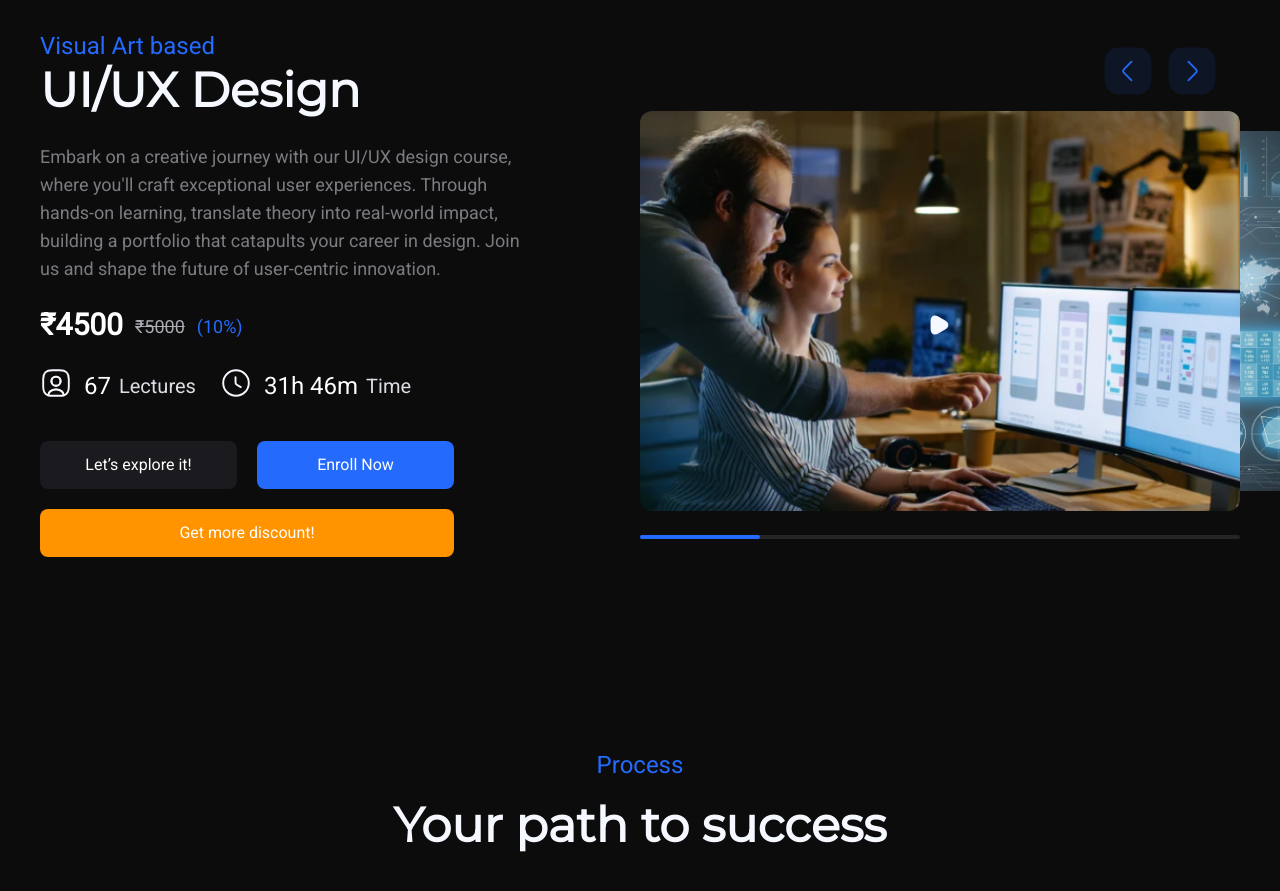
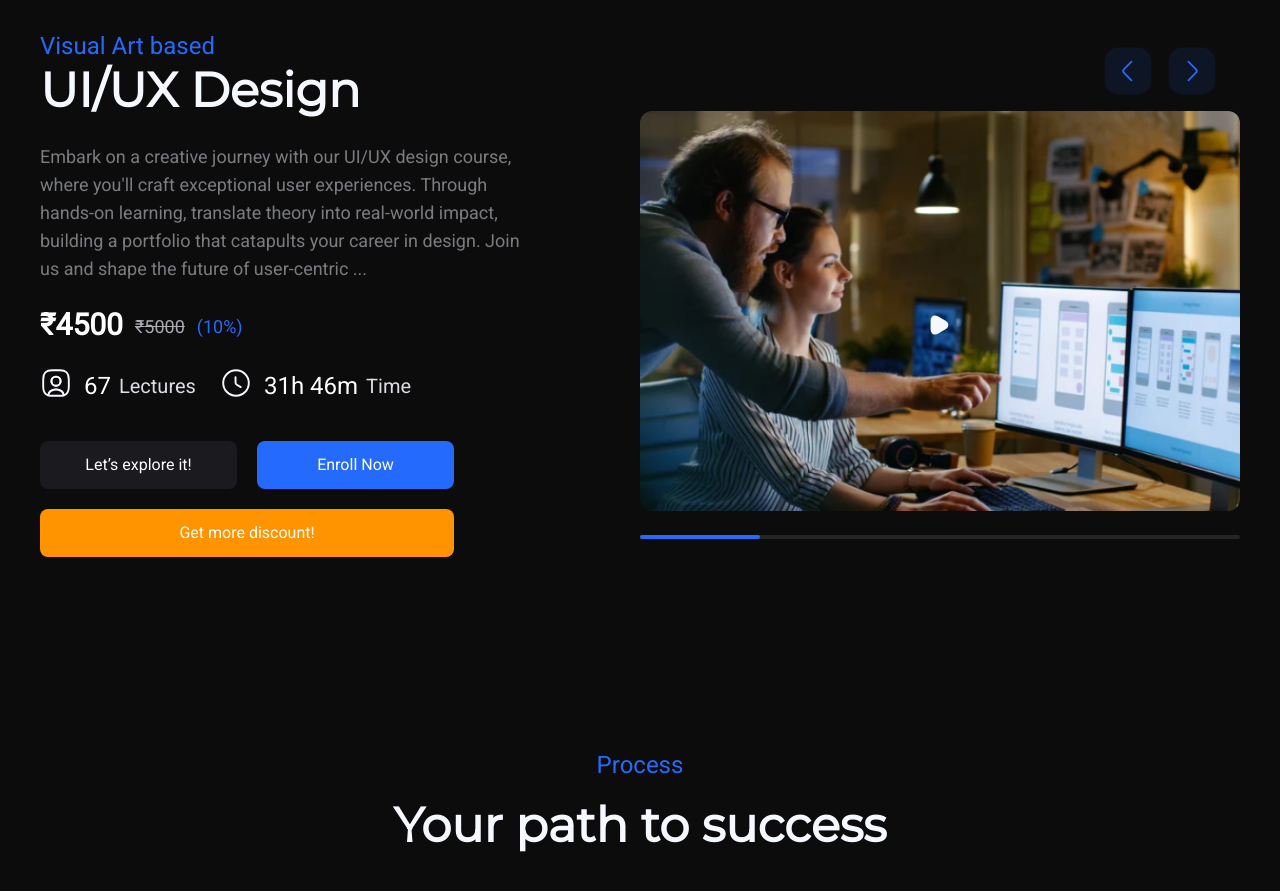
Before and after one commit to jrTilak/edubrain-temp, a React (Vite) app: page / in a window 1280 px wide. Shown: the part 2340-3231 px from the top of the page. Built offline with nearby package versions, Linux system fonts and the light colour scheme.

Commit message:
Refactor CourseSection component and add SwipeCarousel component

```diff
--- a/src/pages/Home/CourseSection.tsx
+++ b/src/pages/Home/CourseSection.tsx
@@ -6,8 +6,9 @@ import play from "@/assets/icons/play.svg";
 import { useState } from "react";
 import OUR_COURSES from "@/assets/data/ourCourses";
 import { Link } from "react-router-dom";
-import { reOrderArray } from "@/utils/reorder";
 import { AnimatePresence, motion } from "framer-motion";
+import SwipeCarousel from "./SwipeCarousel";
+
 const CourseSection = () => {
   const [activeCourse, setActiveCourse] = useState(0);
   const [isReadMoreActive, setIsReadMoreActive] = useState(false);
@@ -72,7 +73,7 @@ const CourseSection = () => {
         </motion.p>
         {/* for larger devices */}
         <motion.p className="text-[#7A7C80] text-lg hidden xl:block">
-          {OUR_COURSES[activeCourse].desc}
+          {OUR_COURSES[activeCourse].desc.substring(0, 280) + "..."}
         </motion.p>
         <motion.div className="flex gap-2 sm:gap-3 items-end">
           <span className="text-white text-2xl sm:text-3xl xl:text-3xl font-semibold">
@@ -146,36 +147,13 @@ const CourseSection = () => {
         <div className="relative w-full">
           {/* stacked images container */}
           <div className="h-[200px] sm:h-[400px] xl:w-[600px] w-full relative">
-            {reOrderArray(OUR_COURSES, activeCourse).map((course, i) => (
-              <AnimatePresence>
-                <motion.img
-                  layout
-                  key={activeCourse + i}
-                  initial={{
-                    transform: "translate(50%, -50%)",
-                    height: "calc(100% - " + (i + 2) * 40 + "px)",
-                  }}
-                  animate={{
-                    transform: "translate(0, -50%)",
-                    height: "calc(100% - " + i * 40 + "px)",
-                  }}
-                  exit={{
-                    transform: "translate(50%, -50%)",
-                    opacity: 0,
-                    transition: { duration: 0.1 },
-                    height: "calc(100% - " + (i + 2) * 40 + "px)",
-                  }}
-                  src={course.image}
-                  alt={course.title}
-                  className="w-full h-full object-cover object-center rounded-xl absolute inset-y-1/2"
-                  style={{
-                    zIndex: OUR_COURSES.length - i + 1, // to show the active course image on top
-                    left: `${i * 50}px`, // to show the stacked images
-                    //scale was not working so used height to show the stacked images
-                  }}
-                />
-              </AnimatePresence>
-            ))}
+            <SwipeCarousel
+              images={OUR_COURSES.map((course) => course.image)}
+              activeCourseIndex={activeCourse}
+              setActiveCourseIndex={setActiveCourse}
+              autoSwipe={false}
+              isStacked={true}
+            />
           </div>
           <button className="absolute z-50 shadow-lg top-1/2 left-1/2 transform -translate-x-1/2 -translate-y-1/2">
             <img src={play} alt="play button" className="h-5 w-5" />
--- /dev/null
+++ b/src/pages/Home/SwipeCarousel.tsx
@@ -0,0 +1,100 @@
+import { useEffect } from "react";
+import { motion, useMotionValue } from "framer-motion";
+
+const DRAG_BUFFER = 30;
+
+const SPRING_OPTIONS = {
+  type: "spring",
+  mass: 3,
+  stiffness: 400,
+  damping: 50,
+};
+
+interface SwipeCarouselProps {
+  images: string[];
+  activeCourseIndex: number;
+  setActiveCourseIndex: React.Dispatch<React.SetStateAction<number>>;
+  autoSwipe?: boolean;
+  autoSwipeDelay?: number;
+}
+
+const SwipeCarousel = ({
+  images,
+  activeCourseIndex,
+  setActiveCourseIndex,
+  autoSwipe = true,
+  autoSwipeDelay = 5000,
+}: SwipeCarouselProps) => {
+  const dragX = useMotionValue(0);
+
+  // auto swipe
+  useEffect(() => {
+    if (autoSwipe) {
+      const intervalRef = setInterval(() => {
+        const x = dragX.get();
+
+        if (x === 0) {
+          setActiveCourseIndex((prev) => {
+            if (prev === images.length - 1) {
+              return 0;
+            }
+            return prev + 1;
+          });
+        }
+      }, autoSwipeDelay);
+
+      return () => clearInterval(intervalRef);
+    }
+  }, [autoSwipe]);
+
+  const onDragEnd = () => {
+    const x = dragX.get();
+
+    if (x <= -DRAG_BUFFER && activeCourseIndex < images.length - 1) {
+      setActiveCourseIndex((prev) => prev + 1);
+    } else if (x >= DRAG_BUFFER && activeCourseIndex > 0) {
+      setActiveCourseIndex((prev) => prev - 1);
+    }
+  };
+
+  return (
+    <div className="relative overflow-hidden w-full h-full">
+      <motion.div
+        drag="x"
+        dragConstraints={{
+          left: 0,
+          right: 0,
+        }}
+        style={{
+          x: dragX,
+        }}
+        animate={{
+          translateX: `-${activeCourseIndex * 100}%`,
+        }}
+        transition={SPRING_OPTIONS}
+        onDragEnd={onDragEnd}
+        className="flex items-center w-full h-full relative"
+      >
+        {images.map((imgSrc, index) => {
+          return (
+            <motion.div
+              key={index}
+              style={{
+                backgroundImage: `url(${imgSrc})`,
+                backgroundSize: "cover",
+                backgroundPosition: "center",
+              }}
+              animate={{
+                scale: activeCourseIndex === index ? 1 : 0.85,
+              }}
+              transition={SPRING_OPTIONS}
+              className="w-full h-full shrink-0 rounded-xl object-cover object-center"
+            />
+          );
+        })}
+      </motion.div>
+    </div>
+  );
+};
+
+export default SwipeCarousel;
--- a/src/utils/reorder.ts
+++ b/src/utils/reorder.ts
@@ -1,5 +1,4 @@
 export const reOrderArray = (array: any[], index: number) => {
   const newArray = [...array.slice(index), ...array.slice(0, index)];
-  console.log(newArray);
   return newArray;
 };
```
